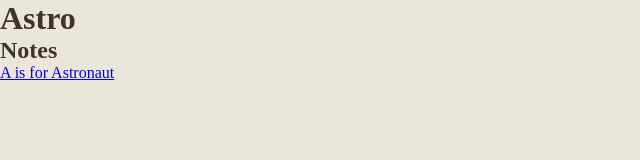
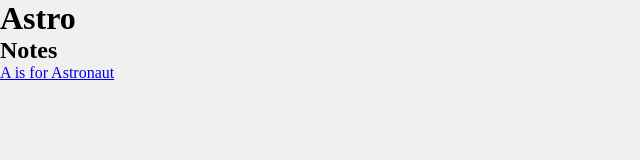
Before and after one commit to Atridott/atridott.github.io, an Astro site: page / in a window 1280 px wide. Shown: the whole page, without its empty margins (0-640 px from the left). Built offline with nearby package versions, Linux system fonts and the light colour scheme; Astro itself is replaced by a stand-in of ours.

Commit message:
create BaseLayout

```diff
--- /dev/null
+++ b/src/layouts/BaseLayout.astro
@@ -0,0 +1,29 @@
+---
+import "@/styles/index.css";
+
+interface Props {
+   title: string;
+}
+
+const { title } = Astro.props;
+---
+
+<html lang="en">
+   <head>
+      <meta charset="utf-8" />
+      <meta name="viewport" content="width=device-width" />
+      <meta name="generator" content={Astro.generator} />
+      <title>{title}</title>
+      <script is:inline>
+         (() => {
+            const dark = window.matchMedia(
+               "(prefers-color-scheme: dark)",
+            ).matches;
+            document.documentElement.classList.toggle("dark", dark);
+         })();
+      </script>
+   </head>
+   <body>
+      <slot />
+   </body>
+</html>
--- a/src/pages/index.astro
+++ b/src/pages/index.astro
@@ -1,24 +1,16 @@
 ---
-import "@/styles/index.css";
+import BaseLayout from "@/layouts/BaseLayout.astro";
 import { getCollection } from "astro:content";
 
 const notes = await getCollection("notes");
 ---
 
-<html lang="en">
-   <head>
-      <meta charset="utf-8">
-      <meta name="viewport" content="width=device-width">
-      <meta name="generator" content={Astro.generator}>
-      <title>Astro</title>
-   </head>
-   <body>
-      <h1>Astro</h1>
-      <h2>Notes</h2>
-      <ul>
-         {notes.map(note => (
+<BaseLayout title="hello">
+   <h1>Astro</h1>
+   <h2>Notes</h2>
+   <ul>
+      {notes.map(note => (
             <li><a href={`/notes/${note.id}`}>{note.data.title}</a></li>
          ))}
-      </ul>
-   </body>
-</html>
+   </ul>
+</BaseLayout>
--- a/src/styles/index.css
+++ b/src/styles/index.css
@@ -1,7 +1,11 @@
 @import "./reset.css";
-@import "@radix-ui/colors/gold.css";
+@import "@radix-ui/colors/sand.css";
+@import "@radix-ui/colors/sand-dark.css";
+
+:root {
+   --bg: var(--sand-3);
+}
 
 body {
-   background-color: var(--gold-4);
-   color: var(--gold-12);
+   background: var(--bg);
 }
```
Also changed, not shown: src/pages/notes/[id].astro (+5 -2 lines).
